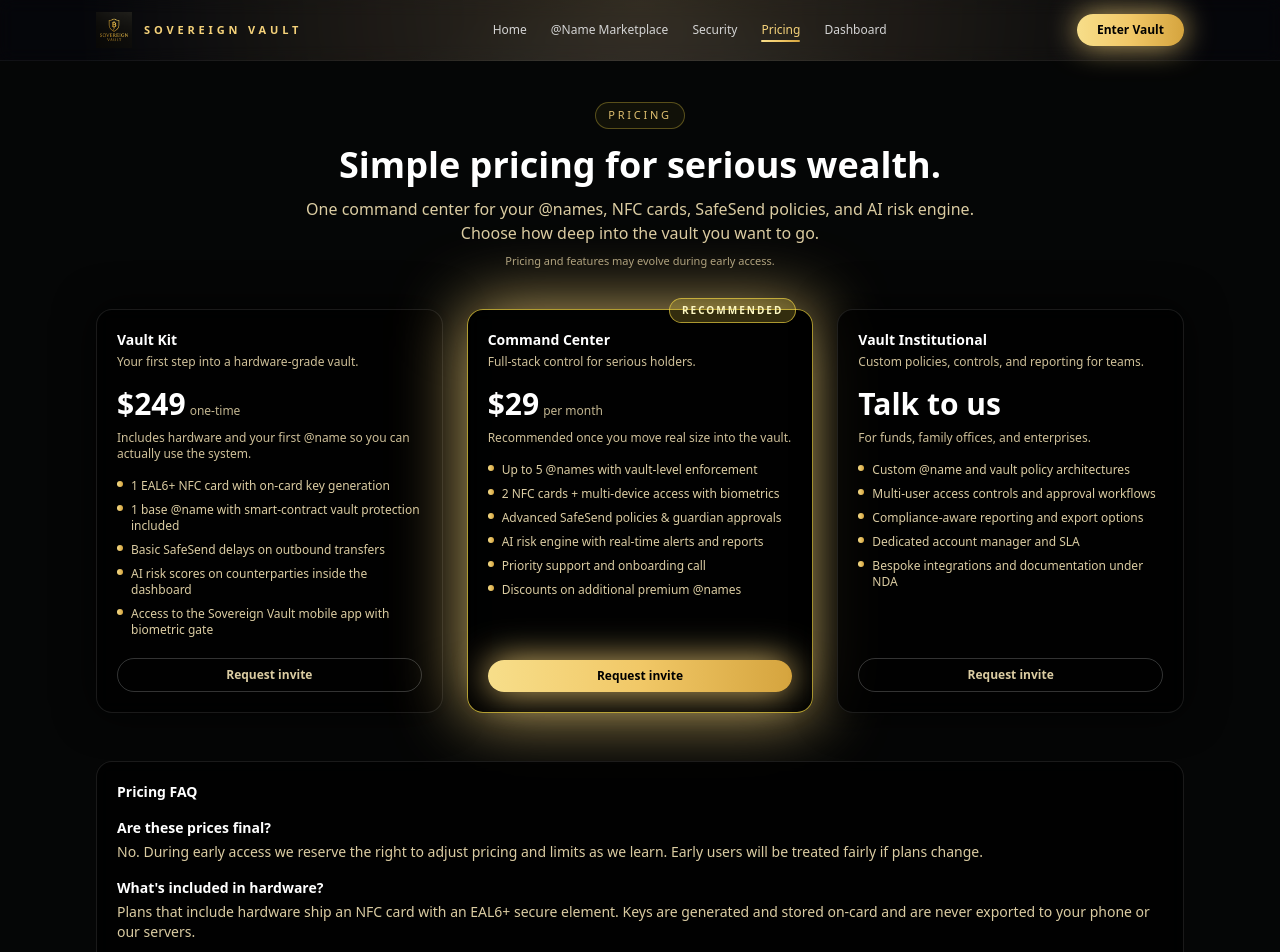
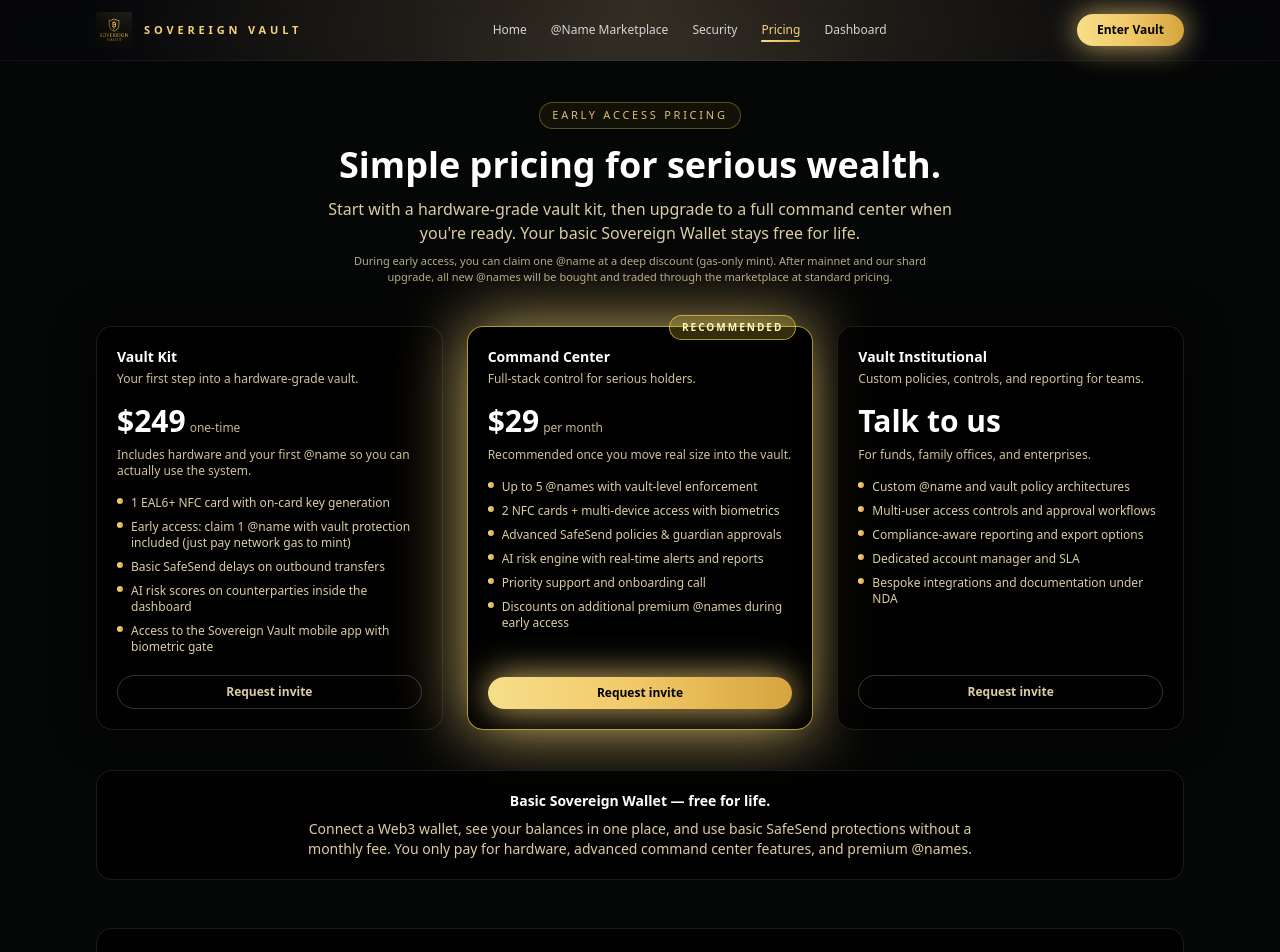
Before and after one commit to drmechano1/sovereign-vault-next-beta, a Next.js app: page /pricing in a window 1280 px wide. Shown: the top 952 px of the page. Built offline with nearby package versions, Linux system fonts and the light colour scheme.

Commit message:
Update pricing: add early access @name offer and free basic wallet messaging

```diff
--- a/src/app/pricing/page.tsx
+++ b/src/app/pricing/page.tsx
@@ -8,10 +8,11 @@ export default function PricingPage() {
       cadence: "one-time",
       tagline: "Your first step into a hardware-grade vault.",
       featured: false,
-      highlight: "Includes hardware and your first @name so you can actually use the system.",
+      highlight:
+        "Includes hardware and your first @name so you can actually use the system.",
       features: [
         "1 EAL6+ NFC card with on-card key generation",
-        "1 base @name with smart-contract vault protection included",
+        "Early access: claim 1 @name with vault protection included (just pay network gas to mint)",
         "Basic SafeSend delays on outbound transfers",
         "AI risk scores on counterparties inside the dashboard",
         "Access to the Sovereign Vault mobile app with biometric gate",
@@ -30,7 +31,7 @@ export default function PricingPage() {
         "Advanced SafeSend policies & guardian approvals",
         "AI risk engine with real-time alerts and reports",
         "Priority support and onboarding call",
-        "Discounts on additional premium @names",
+        "Discounts on additional premium @names during early access",
       ],
     },
     {
@@ -56,17 +57,21 @@ export default function PricingPage() {
         {/* Hero */}
         <section className="text-center">
           <div className="inline-flex items-center rounded-full border border-yellow-300/30 bg-yellow-300/5 px-3 py-1 text-[11px] uppercase tracking-[0.25em] text-[#f5d27a]/90">
-            Pricing
+            Early access pricing
           </div>
           <h1 className="mt-4 text-3xl font-bold text-white md:text-4xl">
             Simple pricing for serious wealth.
           </h1>
           <p className="mx-auto mt-3 max-w-2xl text-sm md:text-base text-[#f3e2b4]/90">
-            One command center for your @names, NFC cards, SafeSend policies,
-            and AI risk engine. Choose how deep into the vault you want to go.
+            Start with a hardware-grade vault kit, then upgrade to a full
+            command center when you&apos;re ready. Your basic Sovereign Wallet
+            stays free for life.
           </p>
-          <p className="mt-2 text-[11px] text-[#f3e2b4]/70">
-            Pricing and features may evolve during early access.
+          <p className="mx-auto mt-2 max-w-xl text-[11px] text-[#f3e2b4]/75">
+            During early access, you can claim one @name at a deep discount
+            (gas-only mint). After mainnet and our shard upgrade, all new
+            @names will be bought and traded through the marketplace at standard
+            pricing.
           </p>
         </section>
 
@@ -87,12 +92,8 @@ export default function PricingPage() {
                   Recommended
                 </div>
               )}
-              <h2 className="text-sm font-semibold text-white">
-                {tier.name}
-              </h2>
-              <p className="mt-1 text-xs text-[#f3e2b4]/85">
-                {tier.tagline}
-              </p>
+              <h2 className="text-sm font-semibold text-white">{tier.name}</h2>
+              <p className="mt-1 text-xs text-[#f3e2b4]/85">{tier.tagline}</p>
 
               <div className="mt-4 flex items-baseline gap-1">
                 <span className="text-3xl font-semibold text-white">
@@ -133,28 +134,43 @@ export default function PricingPage() {
           ))}
         </section>
 
+        {/* Free basic wallet blurb */}
+        <section className="mt-10 rounded-2xl border border-white/10 bg-black/80 p-5 text-center backdrop-blur">
+          <h2 className="text-sm font-semibold text-white">
+            Basic Sovereign Wallet — free for life.
+          </h2>
+          <p className="mx-auto mt-2 max-w-2xl text-xs md:text-sm text-[#f3e2b4]/90">
+            Connect a Web3 wallet, see your balances in one place, and use
+            basic SafeSend protections without a monthly fee. You only pay for
+            hardware, advanced command center features, and premium @names.
+          </p>
+        </section>
+
         {/* FAQ */}
         <section className="mt-12 rounded-2xl border border-white/10 bg-black/80 p-5 backdrop-blur">
           <h2 className="text-sm font-semibold text-white">Pricing FAQ</h2>
           <div className="mt-4 space-y-4 text-xs md:text-sm text-[#f3e2b4]/90">
             <div>
               <div className="font-semibold text-white">
-                Are these prices final?
+                What is the early access offer?
               </div>
               <p className="mt-1">
-                No. During early access we reserve the right to adjust pricing
-                and limits as we learn. Early users will be treated fairly if
-                plans change.
+                During early access, you can claim one @name at a deep discount.
+                You pay network gas to mint it with your Web3 wallet, but we
+                waive the name&apos;s standard marketplace price. After
+                mainnet and our shard upgrade, all new @names will be bought or
+                traded through the marketplace at standard pricing.
               </p>
             </div>
             <div>
               <div className="font-semibold text-white">
-                What&apos;s included in hardware?
+                Is the basic wallet really free for life?
               </div>
               <p className="mt-1">
-                Plans that include hardware ship an NFC card with an EAL6+
-                secure element. Keys are generated and stored on-card and are
-                never exported to your phone or our servers.
+                Yes. The basic Sovereign Wallet is free for life for early
+                users. You can connect a wallet, see your positions, and use
+                basic protections without a subscription. Command Center plans
+                and premium @names are optional upgrades.
               </p>
             </div>
             <div>
```
